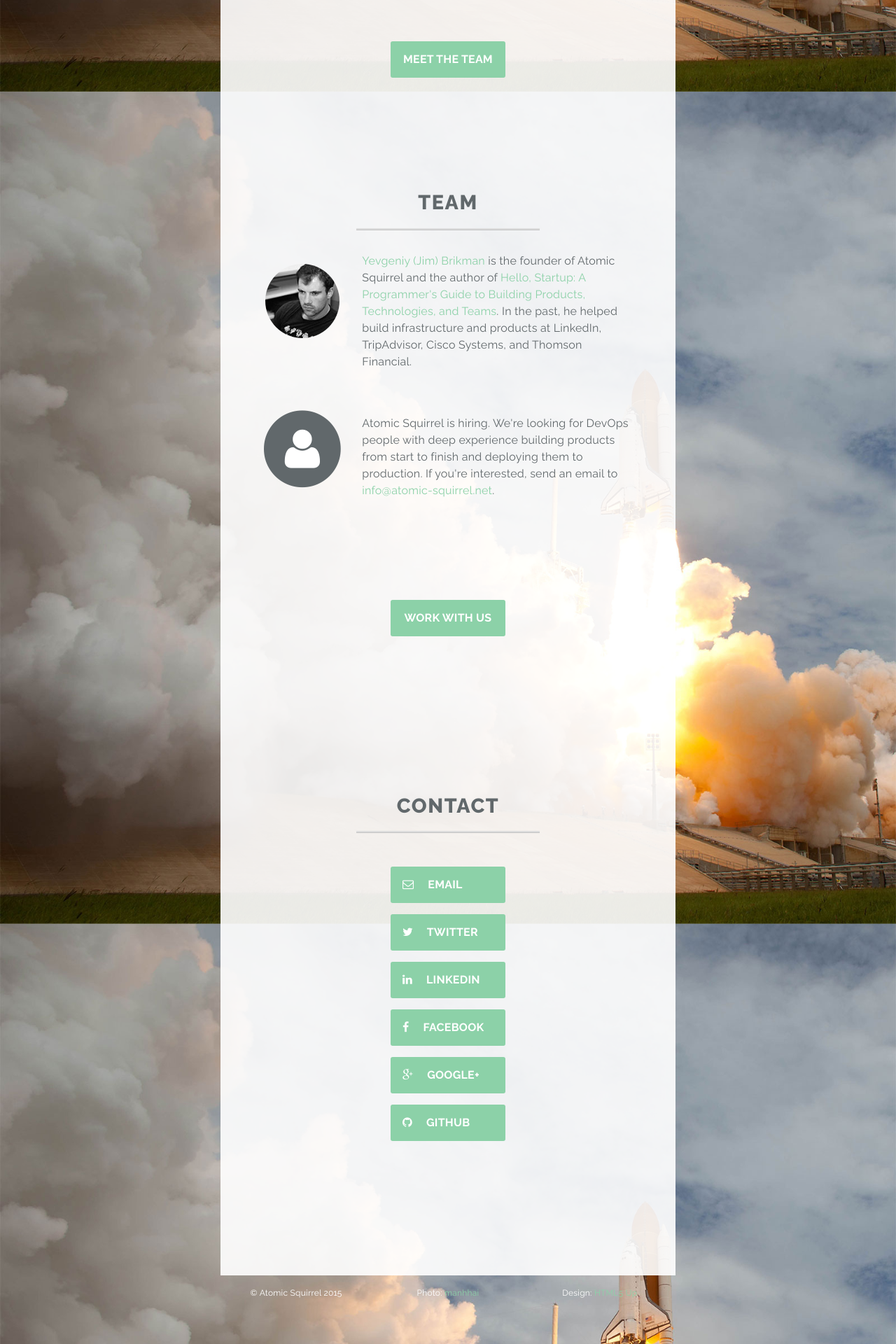
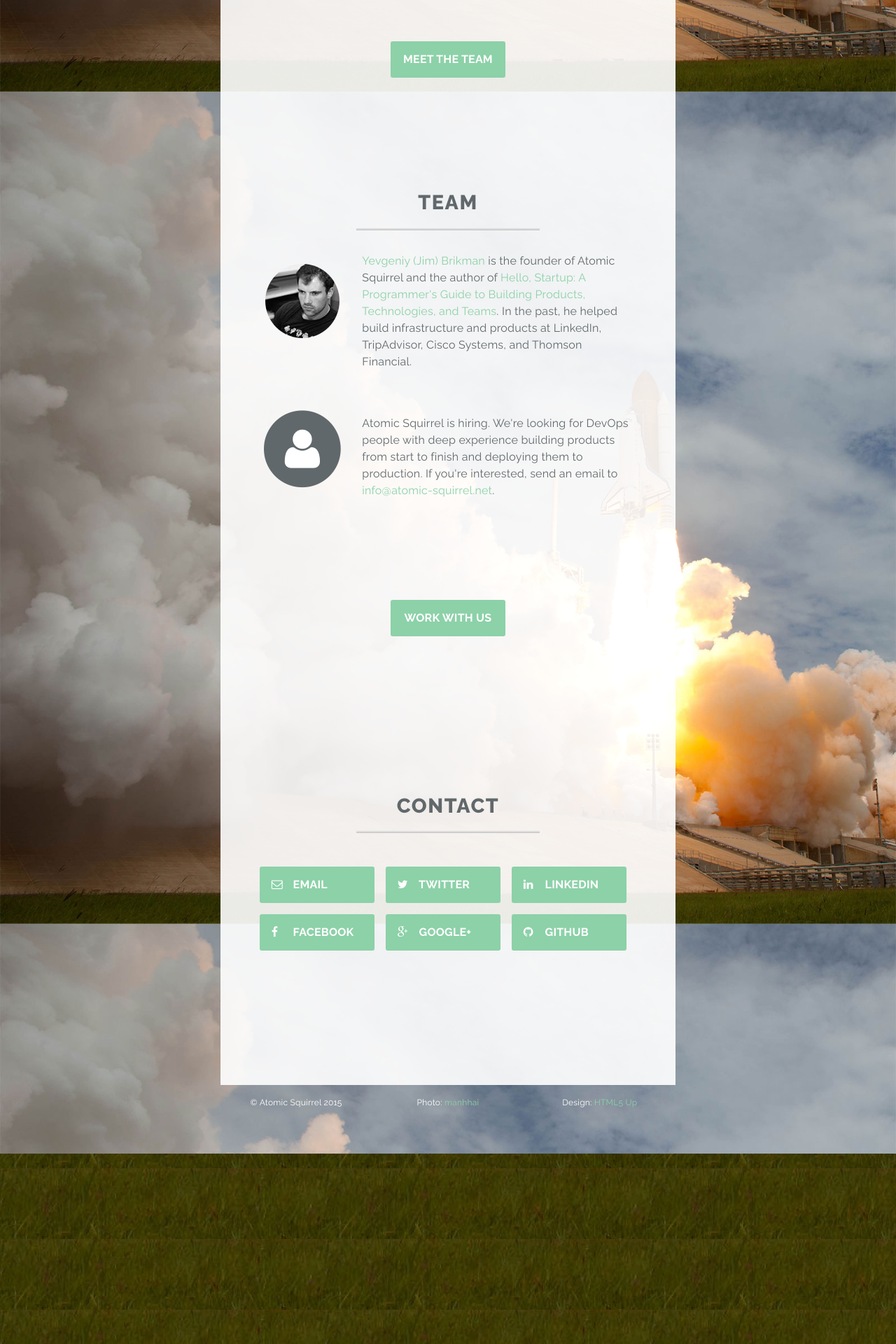
Before and after one commit to atomic-squirrel/atomic-squirrel-homepage, a Jekyll site: the page built from index.html, in a window 1280 px wide. Shown: the part 1058-2978 px from the top of the page at 70% size. Built offline with Jekyll 4.4.1, drawn with Linux system fonts in a browser that asks for light colours.

Commit message:
Try to improve button alignment

```diff
--- a/_includes/button.html
+++ b/_includes/button.html
@@ -1,7 +1,7 @@
 {% capture margin_top %}{% if include.margin_top %}{{ include.margin_top }}{% else %}4{% endif %}{% endcapture %}
 <div class="center">
   <a href="{{ include.url }}"{% if include.url contains '#' %} data-scroll{% endif %} class="btn btn-primary caps py2 btn-130 mt{{ margin_top }}{% if include.custom_classes %} {{ include.custom_classes }}{% endif %}">
-    {% if include.icon %}<i class="fa fa-{{ include.icon }} pr1"></i>{% endif %}
+    {% if include.icon %}<i class="fa fa-{{ include.icon }} pr1 col-1"></i>{% endif %}
     {{ include.text }}
   </a>
 </div>
--- a/_includes/contact.html
+++ b/_includes/contact.html
@@ -1,8 +1,12 @@
 <section id="contact" class="mt4 mb4 py4">
   <h2 class="center caps">Contact</h2>
   <hr class="col-6 mb3">
-  {% for external_url_hash in site.contact_urls %}
-    {% assign external_url = external_url_hash[1] %}
-    {% include button.html url=external_url.url text=external_url.label icon=external_url.icon margin_top="2" custom_classes="left-align" %}
-  {% endfor %}
+  <div class="clearfix mxn2">
+    {% for external_url_hash in site.contact_urls %}
+      {% assign external_url = external_url_hash[1] %}
+      <div class="md-col ml1 mr1">
+        {% include button.html url=external_url.url text=external_url.label icon=external_url.icon margin_top="2" custom_classes="left-align" %}
+      </div>
+    {% endfor %}
+  </div>
 </section>
```
